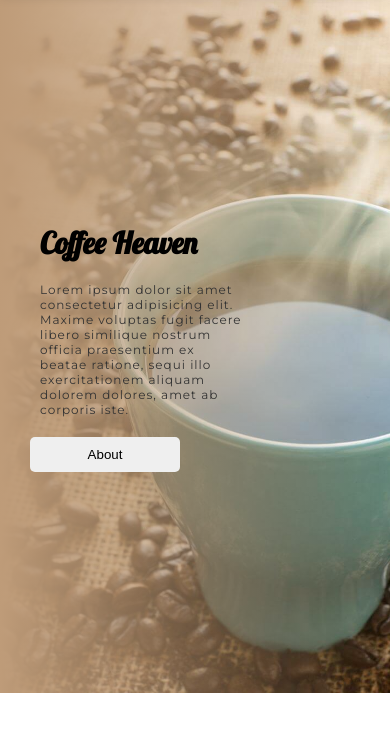
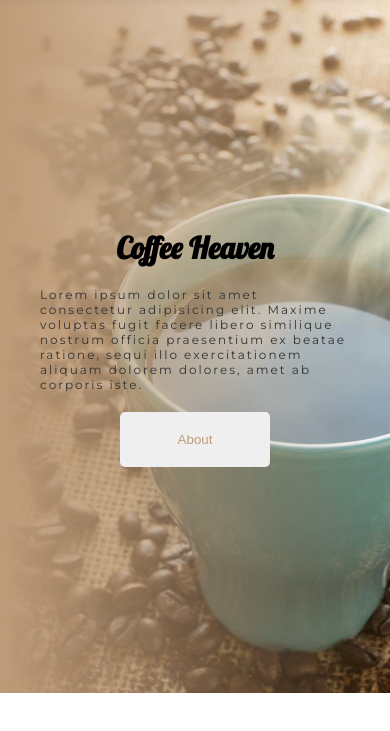
Before and after one commit to Christiano0407/Responsive-Coffee-Shop-Website, a website: page index.html in a window 390 px wide. Shown: the part 79-810 px from the top of the page. Drawn offline with Linux system fonts and the light colour scheme.

Commit message:
coffee part 02

```diff
--- a/index.html
+++ b/index.html
@@ -4,6 +4,12 @@
     <meta charset="UTF-8" />
     <meta http-equiv="X-UA-Compatible" content="IE=edge" />
     <meta name="viewport" content="width=device-width, initial-scale=1.0" />
+    <link
+      rel="icon"
+      type="png/image"
+      sizes="32x32"
+      href="./src/assets/icon/mug-hot-solid.svg"
+    />
     <link
       rel="stylesheet"
       href="https://cdnjs.cloudflare.com/ajax/libs/font-awesome/6.1.1/css/all.min.css"
--- a/style.css
+++ b/style.css
@@ -175,12 +175,34 @@ header .flex {
 .btn {
   padding: 1rem;
   cursor: pointer;
+  color: #be9c79;
+}
+.btn:hover {
+  background-color: #000;
+  color: #be9c79;
 }
 
 /** ========  ======= ========= Media Queries =========== =========== ========= */
 @media (max-width: 450px) {
 }
-
+@media (max-width: 600px) {
+  .content {
+    width: 100%;
+    flex-direction: column;
+    display: flex;
+    justify-content: center;
+    align-items: center;
+  }
+  .content-title {
+    font-size: 4.5rem;
+  }
+  .content-text {
+    letter-spacing: 0.2rem;
+  }
+  .content .btn {
+    padding: 2rem;
+  }
+}
 @media (max-width: 768px) {
   #menuBtn {
     display: inline-block;
@@ -230,12 +252,14 @@ header .flex {
     font-size: 30px;
     padding: 10px;
     font-weight: 900;
+    text-align: left;
   }
   .content-text {
     font-size: 12px;
     padding: 10px;
     font-weight: 400;
     color: hsl(0deg 0% 20%);
+    text-align: left;
   }
   .btn {
     padding: 10px;
@@ -258,6 +282,7 @@ header .flex {
     font-size: 5rem;
     font-weight: 900;
     margin: 0 auto;
+    text-align: left;
   }
   .content-text {
     font-size: 1.4rem;
```
